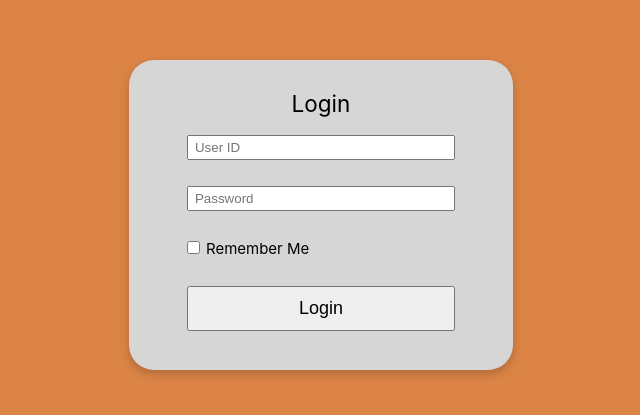
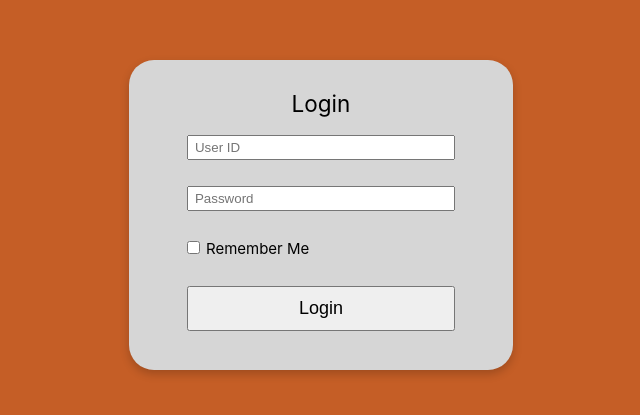
Before and after one commit to POOHRIN/CSTU-FACILITY-BOOKING-WEBSITE, a Vue app: page /login in a window 1280 px wide. Shown: the part 185-600 px from the top of the page, without its empty margins (319-959 px from the left). Built offline with nearby package versions, Linux system fonts and the light colour scheme.

Commit message:
Update LoginView.vue

```diff
--- a/src/views/LoginView.vue
+++ b/src/views/LoginView.vue
@@ -42,7 +42,7 @@ const handleLogin = () => {
 
 <style>
 body {
-    background-color: #db8446;
+    background-color: rgb(197, 94, 38);
     display: flex;
     justify-content: center;
     align-items: center;
```
